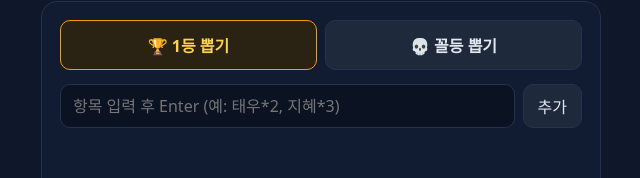
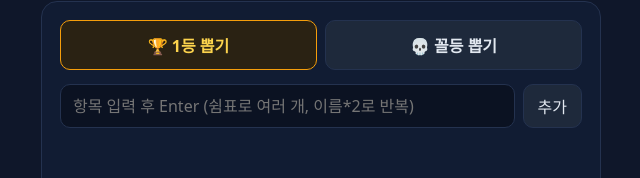
Before and after one commit to taewoo5131/bokbulbok, a website built with Vite: page index.html in a window 1280 px wide. Shown: the part 132-310 px from the top of the page, without its empty margins (319-959 px from the left). Built offline with nearby package versions, Linux system fonts and the light colour scheme.

Commit message:
입력창 예시를 일반 문구로 변경
Co-Authored-By: Claude Opus 5.5 <noreply@anthropic.com>

```diff
--- a/index.html
+++ b/index.html
@@ -27,7 +27,7 @@
           </div>
 
           <form id="add-form" class="add">
-            <input id="item-input" autocomplete="off" maxlength="100" placeholder="항목 입력 후 Enter (예: 태우*2, 지혜*3)" />
+            <input id="item-input" autocomplete="off" maxlength="100" placeholder="항목 입력 후 Enter (쉼표로 여러 개, 이름*2로 반복)" />
             <button type="submit">추가</button>
           </form>
 
--- a/src/main.ts
+++ b/src/main.ts
@@ -56,7 +56,7 @@ const renderer = new Renderer(el.canvas);
 
 // ───────────────────────── 입력 화면 ─────────────────────────
 
-/** "태우*3" → 태우 3개. 곱하기 기호는 * 또는 × (영문 x는 "box2" 같은 이름과 헷갈려서 제외) */
+/** "이름*3" → 같은 이름 3개. 곱하기 기호는 * 또는 × (영문 x는 "box2" 같은 이름과 헷갈려서 제외) */
 const REPEAT_RE = /^(.+?)\s*[*×]\s*(\d+)$/;
 
 function addItems(raw: string): void {
```
